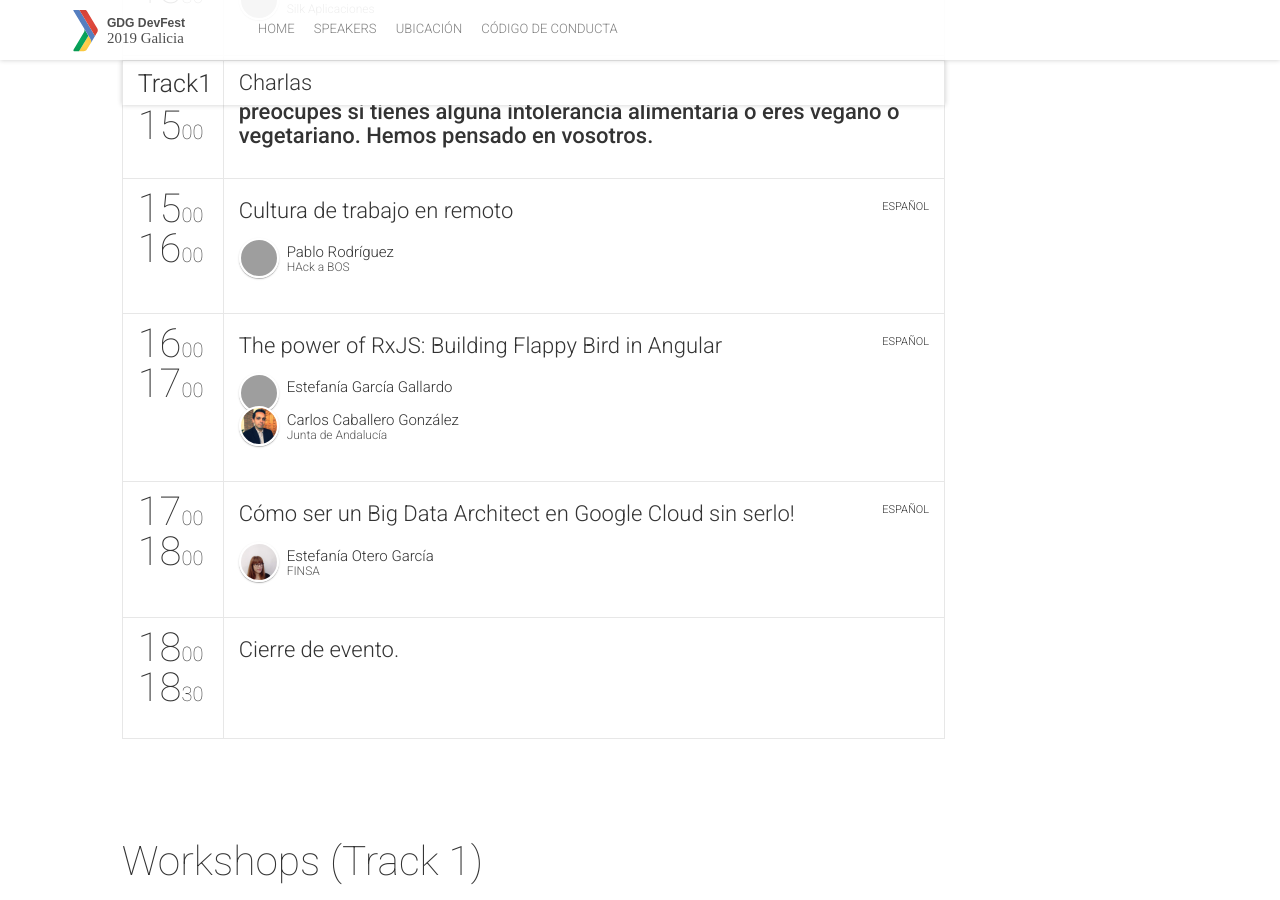
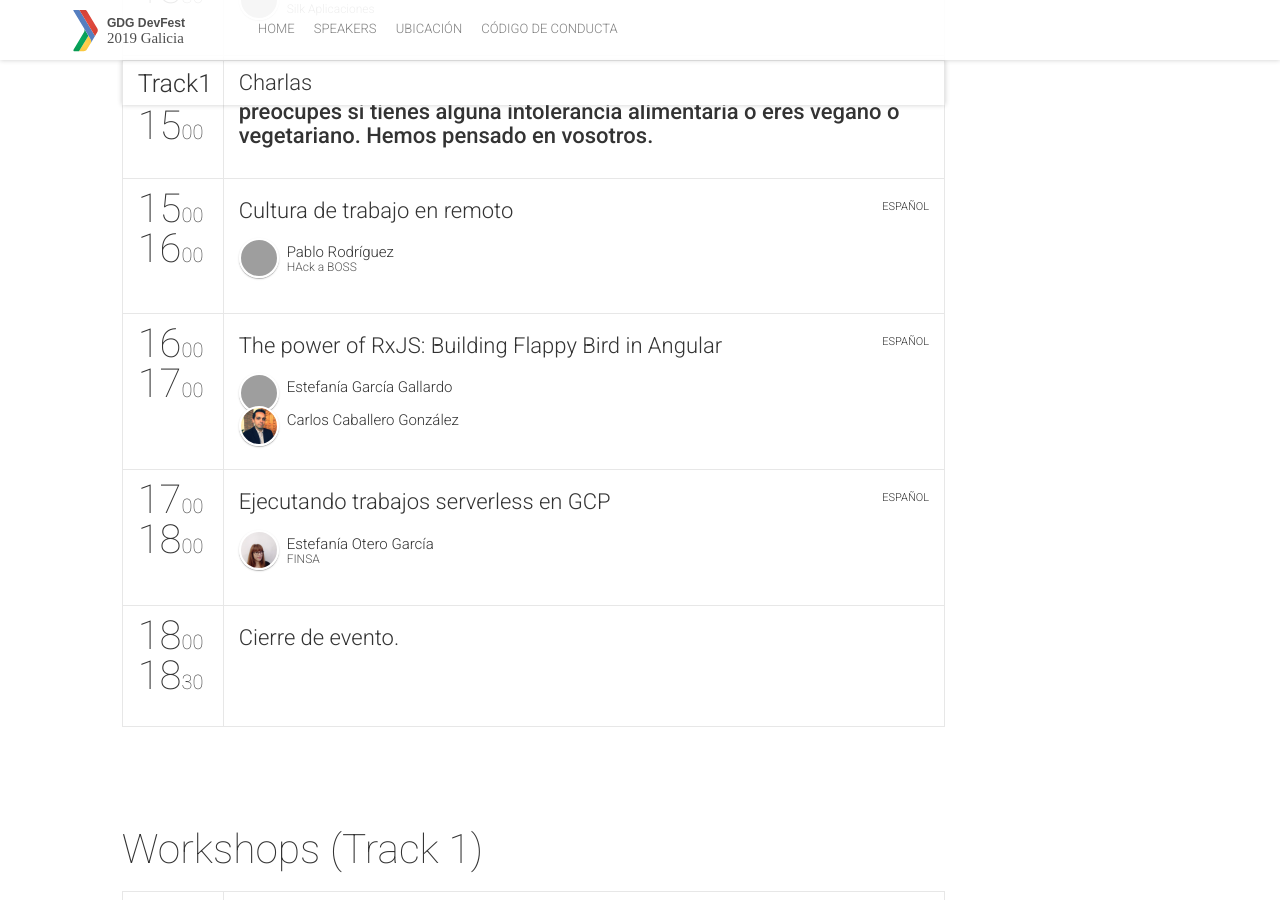
Before and after one commit to gdg-galicia/devfest.gdggalicia.com, a Jekyll site: the page built from schedule.html, in a window 1280 px wide and 900 px high, scrolled down 1170 px. Built offline with Jekyll 4.4.1, drawn with Linux system fonts in a browser that asks for light colours; nearby versions of some CDN libraries; comment, search, counter and statistics services are not loaded; grey boxes are pictures that could not be loaded.

```diff
--- a/_data/sessions.yml
+++ b/_data/sessions.yml
@@ -85,7 +85,7 @@
 
 -
   id: 006
-  title: "Cómo ser un Big Data Architect en Google Cloud sin serlo!"
+  title: "Ejecutando trabajos serverless en GCP"
   description: "Estefanía nos explicará la realidad de montar una plataforma Big Data actual utilizando los servicios que ofrece Google Cloud Platform. Una plataforma cuya arquitectura sea completa, de alto rendimiento, escalable y sin morir en el intento."
   subtype: presentation
   speakers: [3]
```
Also changed, not shown: _data/speakers.yml (+8 -8 lines).
